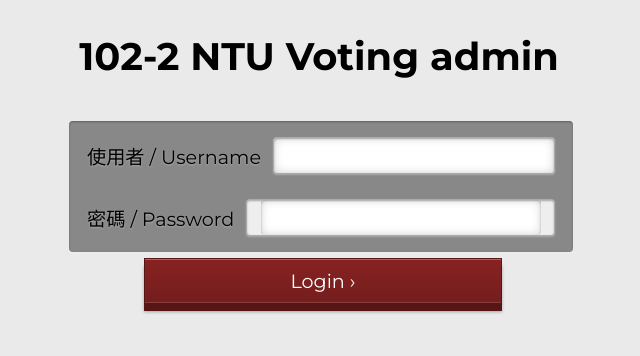
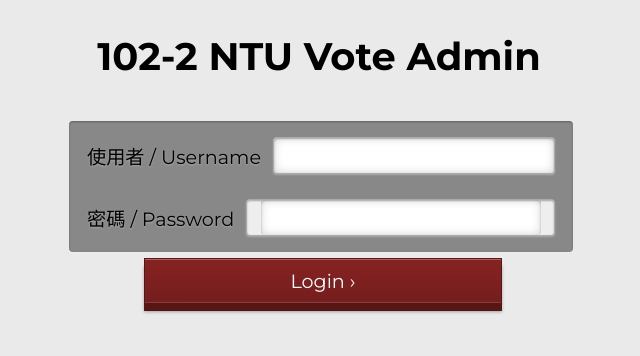
Before and after one commit to mousems/NTUvote102-2, a PHP site: page /View/index.php in a window 1280 px wide. Shown: the top 356 px of the page, without its empty margins (321-961 px from the left). Run offline with PHP 8.4, Linux system fonts and the light colour scheme.

Commit message:
Fix English caps

```diff
--- a/View/index.php
+++ b/View/index.php
@@ -22,7 +22,7 @@
     <div class='wrapper'>
       <div class='content'>
         <form action="login" accept-charset="UTF-8" class="step1-form" method="post"><hgroup>
-          <h1>102-2 NTU Voting admin</h1>
+          <h1>102-2 NTU Vote Admin</h1>
         </hgroup>
         <fieldset>
           <div class='input'>
```
